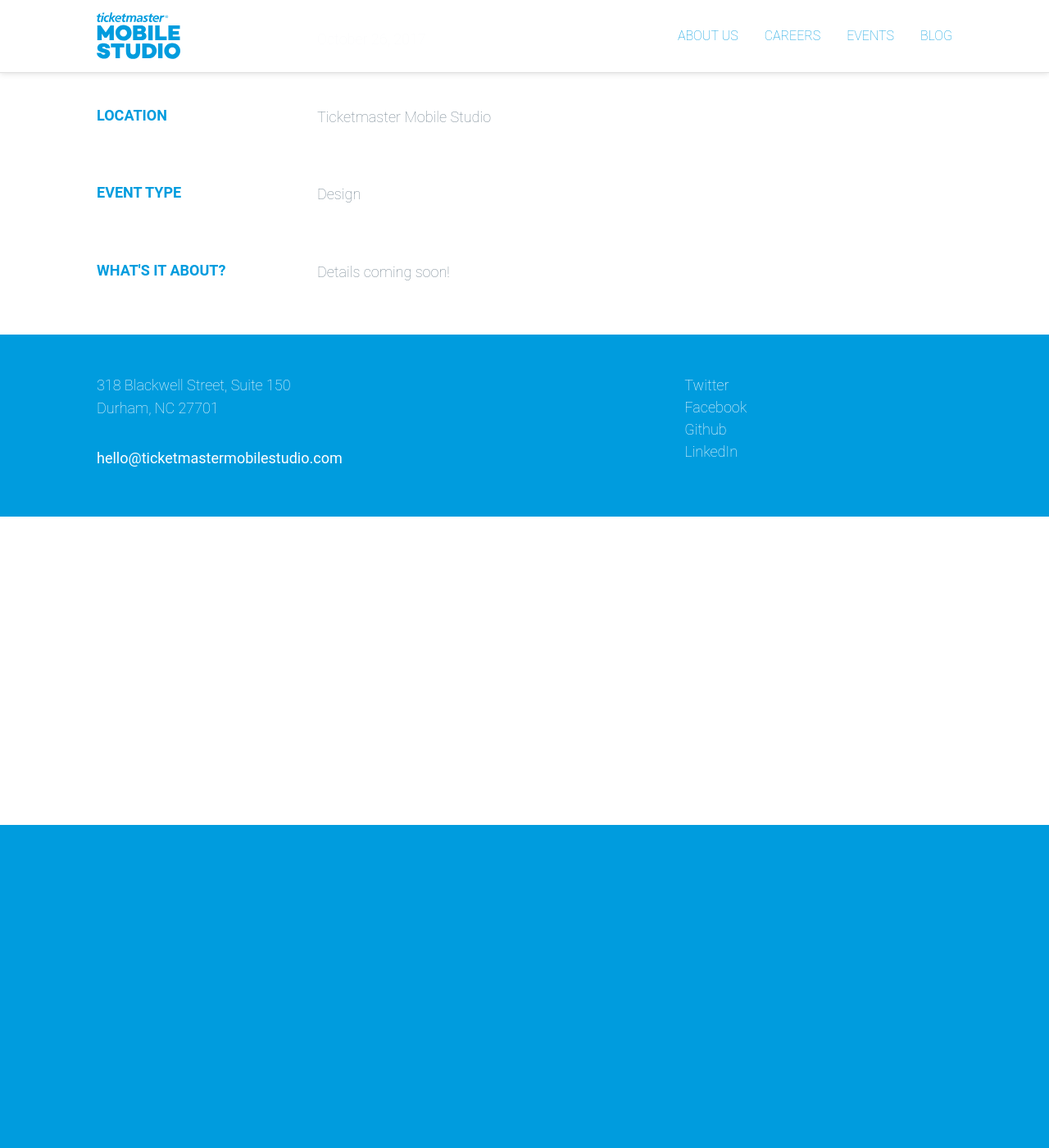
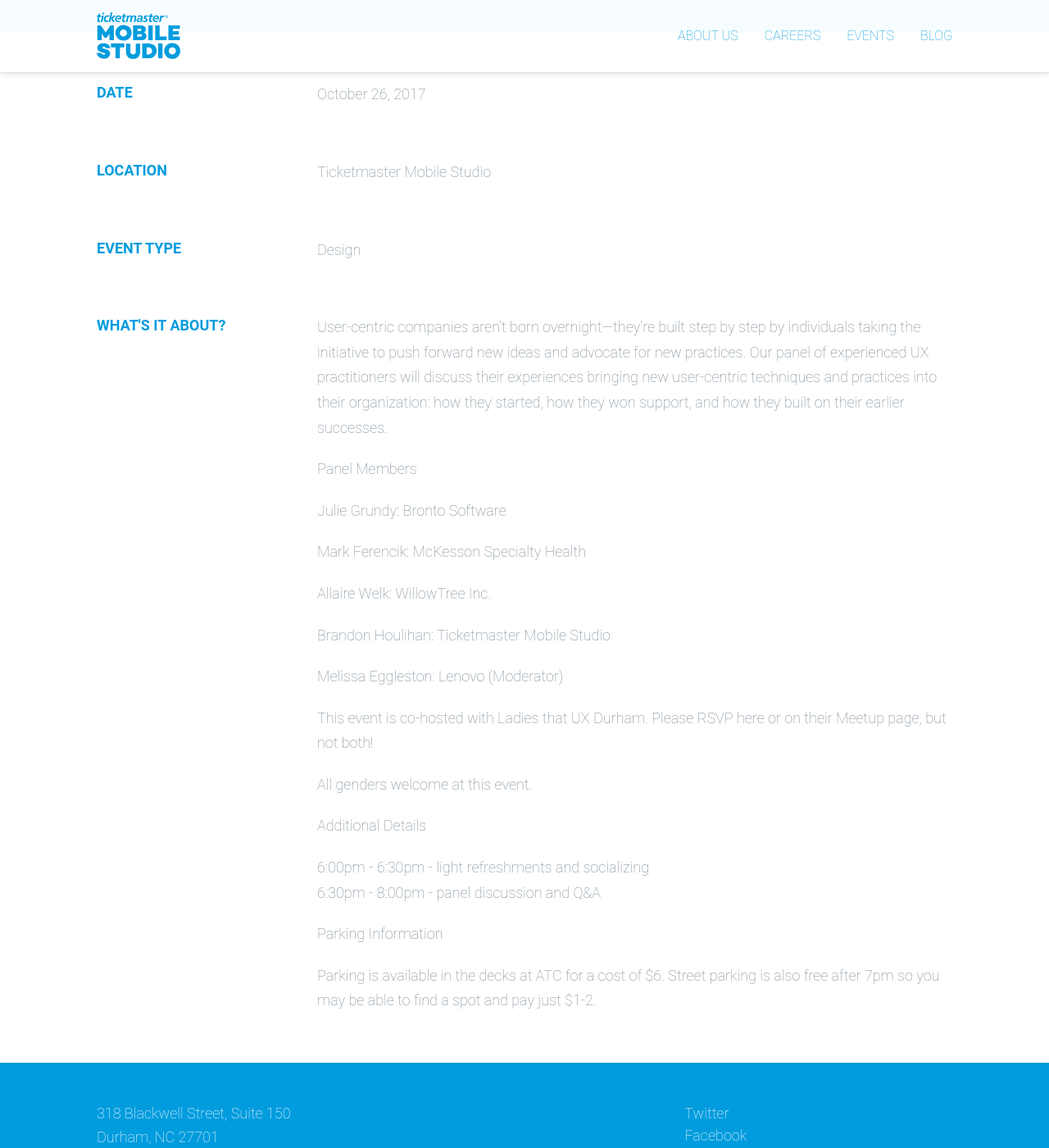
Before and after one commit to TicketmasterMobileStudio/ticketmastermobilestudio.github.io, a Jekyll site: the page built from _posts/2017-10-26-Intent-&-Ladies-that-UX.md, in a window 1280 px wide and 1400 px high, scrolled down 394 px. Shown: the whole window at 82% size. Built offline with Jekyll 4.4.1, drawn with Linux system fonts in a browser that asks for light colours; some of the changed text lies outside the part shown.

Commit message:
Update 2017-10-26-Intent-&-Ladies-that-UX.md

```diff
--- a/_posts/2017-10-26-Intent-&-Ladies-that-UX.md
+++ b/_posts/2017-10-26-Intent-&-Ladies-that-UX.md
@@ -1,10 +1,37 @@
 ---
 layout: event-detail
-title: "Intent & Ladies that UX"
+title: "Intent Panel Discussion: Building a User-Centric Organization by Taking Initiative"
 category: events
-linkout: https://www.meetup.com/intent-design/
+linkout: https://www.meetup.com/intent-design/events/243547472/
 location: Ticketmaster Mobile Studio
 eventtype: Design
 ---
 
-Details coming soon!
+User-centric companies aren’t born overnight—they’re built step by step by individuals taking the initiative to push forward new ideas and advocate for new practices. Our panel of experienced UX practitioners will discuss their experiences bringing new user-centric techniques and practices into their organization: how they started, how they won support, and how they built on their earlier successes.
+
+Panel Members
+
+Julie Grundy: Bronto Software
+
+Mark Ferencik: McKesson Specialty Health
+
+Allaire Welk: WillowTree Inc.
+
+Brandon Houlihan: Ticketmaster Mobile Studio
+
+Melissa Eggleston: Lenovo (Moderator)
+
+This event is co-hosted with Ladies that UX Durham. Please RSVP here or on their Meetup page, but not both!
+
+All genders welcome at this event.
+
+
+
+Additional Details
+
+6:00pm - 6:30pm - light refreshments and socializing
+6:30pm - 8:00pm - panel discussion and Q&A
+
+Parking Information
+
+Parking is available in the decks at ATC for a cost of $6. Street parking is also free after 7pm so you may be able to find a spot and pay just $1-2.
```
